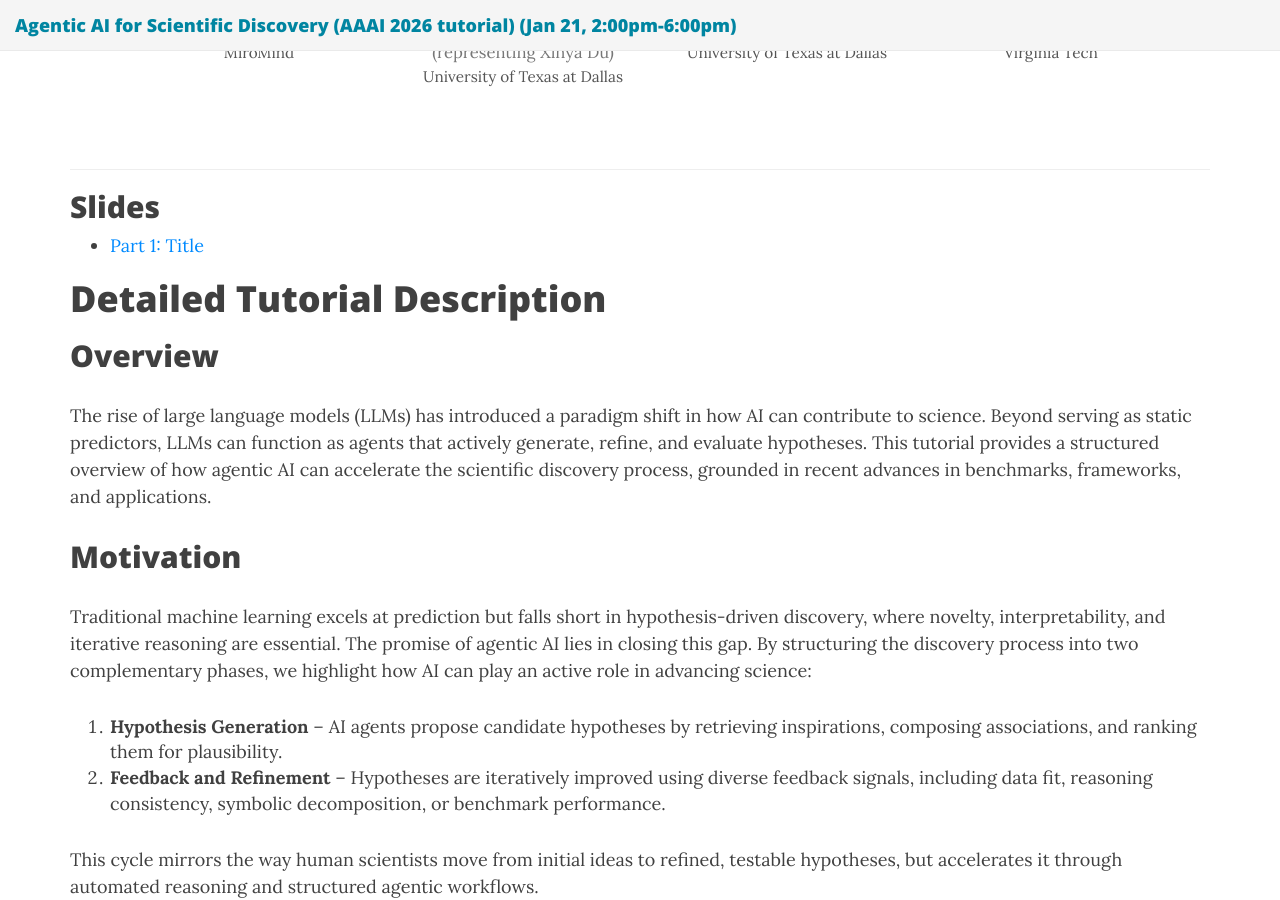
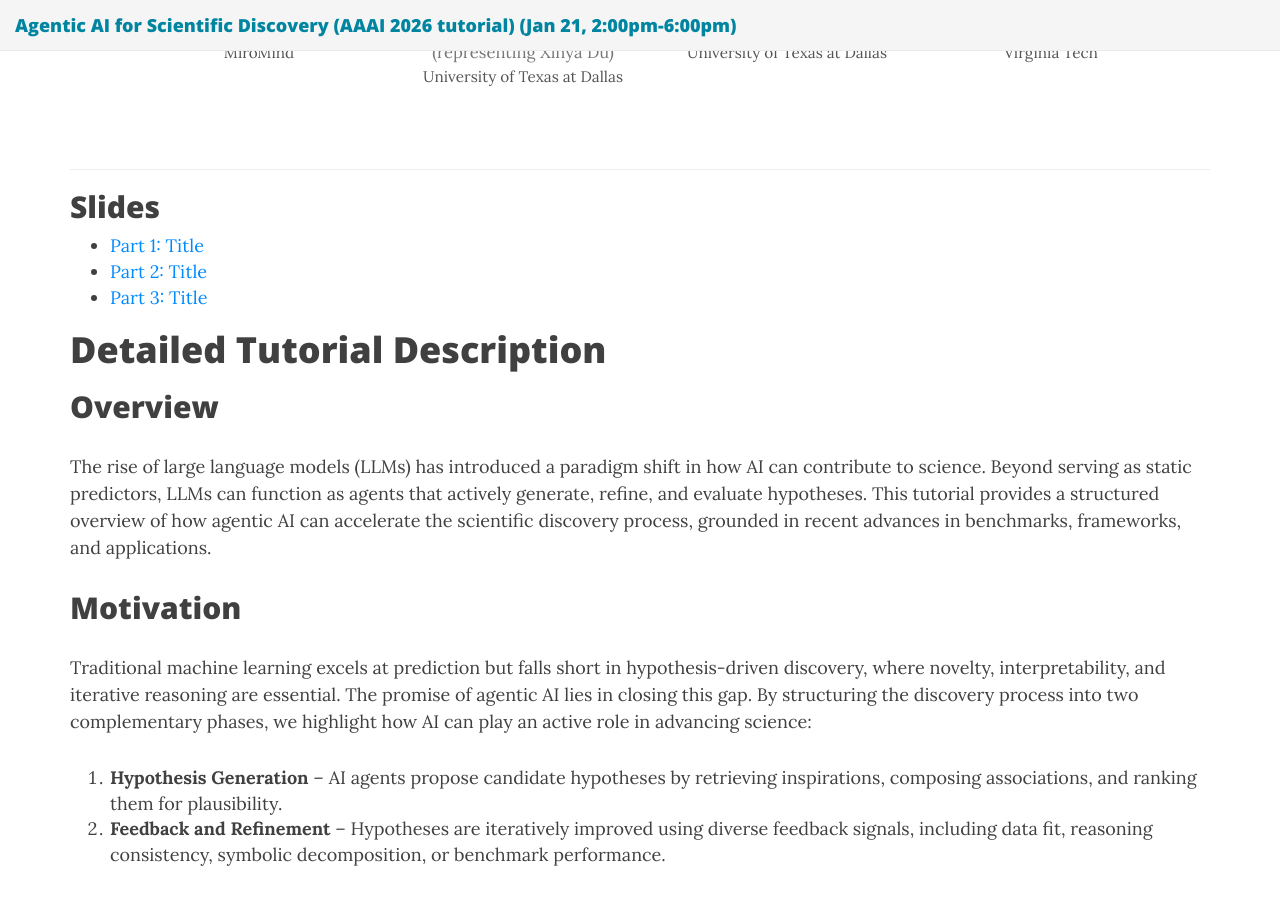
Before and after one commit to ZonglinY/llm4sd-aaai-2026, a Jekyll site: the page built from index.md, in a window 1280 px wide and 900 px high, scrolled down 603 px. Built offline with Jekyll 4.4.1, drawn with Linux system fonts in a browser that asks for light colours; nearby versions of some CDN libraries; part of the change alters nothing that is shown.

Commit message:
Update index.md

```diff
--- a/index.md
+++ b/index.md
@@ -163,11 +163,12 @@ use-site-title: false
 <div class="tutorial-slides">
   <h2>Slides</h2>
   <ul>
-    <li><a href="[https://docs.google.com/presentation/d/10s8MNV_jZT5nCZoMO6ENFCnswNf2dkmpEuqjGUWYE5c/edit?usp=sharing](https://github.com/ZonglinY/llm4sd-aaai-2026/blob/main/_data/Prof%20Reddy's%20slides.pptx)" target="_blank">Part 1: Title</a></li>
-    <!-- <li><a href="https://你的链接/part2.pdf" target="_blank">Part 2: Title</a></li>
-    <li><a href="https://你的链接/part3.pdf" target="_blank">Part 3: Title</a></li> -->
+    <li><a href="https://docs.google.com/presentation/d/10s8MNV_jZT5nCZoMO6ENFCnswNf2dkmpEuqjGUWYE5c/edit?usp=sharing" target="_blank">Part 1: Title</a></li>
+    <li><a href="https://zongliny.github.io/" target="_blank">Part 2: Title</a></li>
+    <li><a href="https://scholar.google.com/citations?hl=en&user=cUNnSaEAAAAJ" target="_blank">Part 3: Title</a></li>
   </ul>
 </div>
+
 
 
 
```
